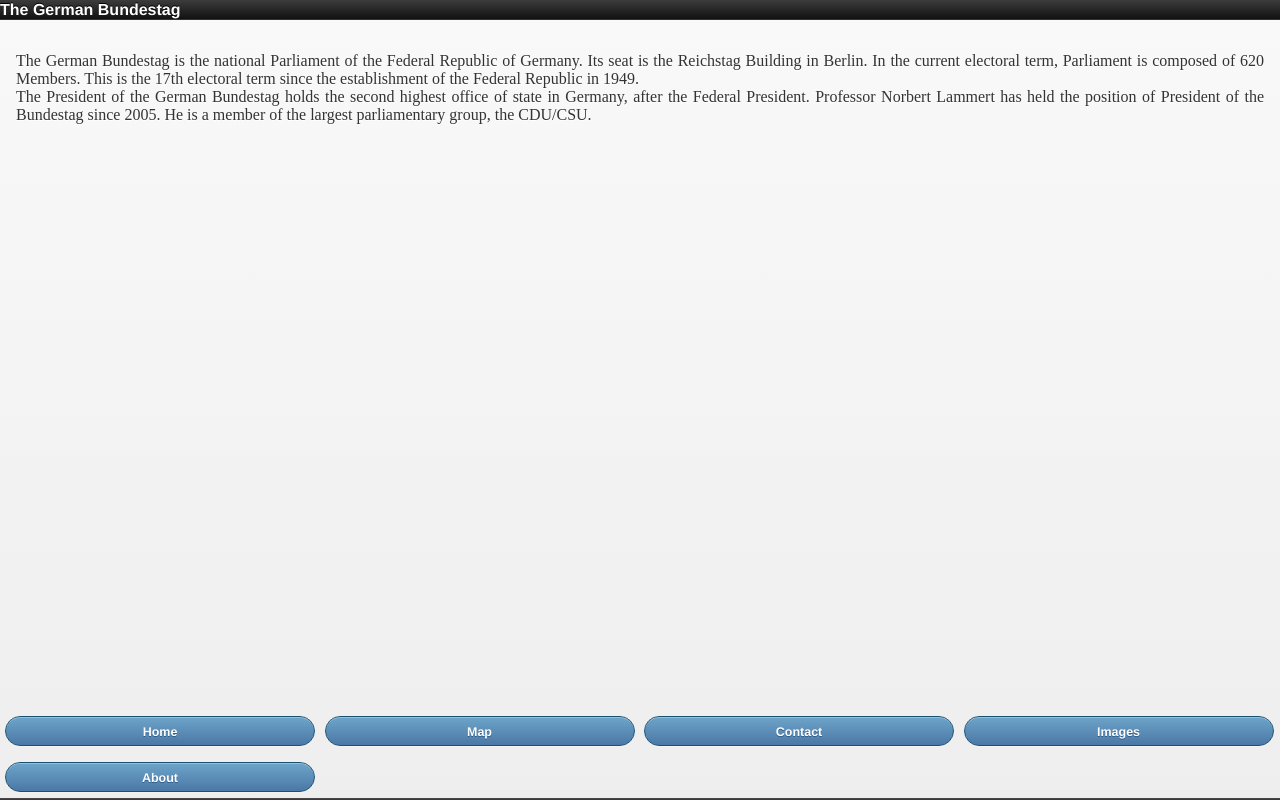
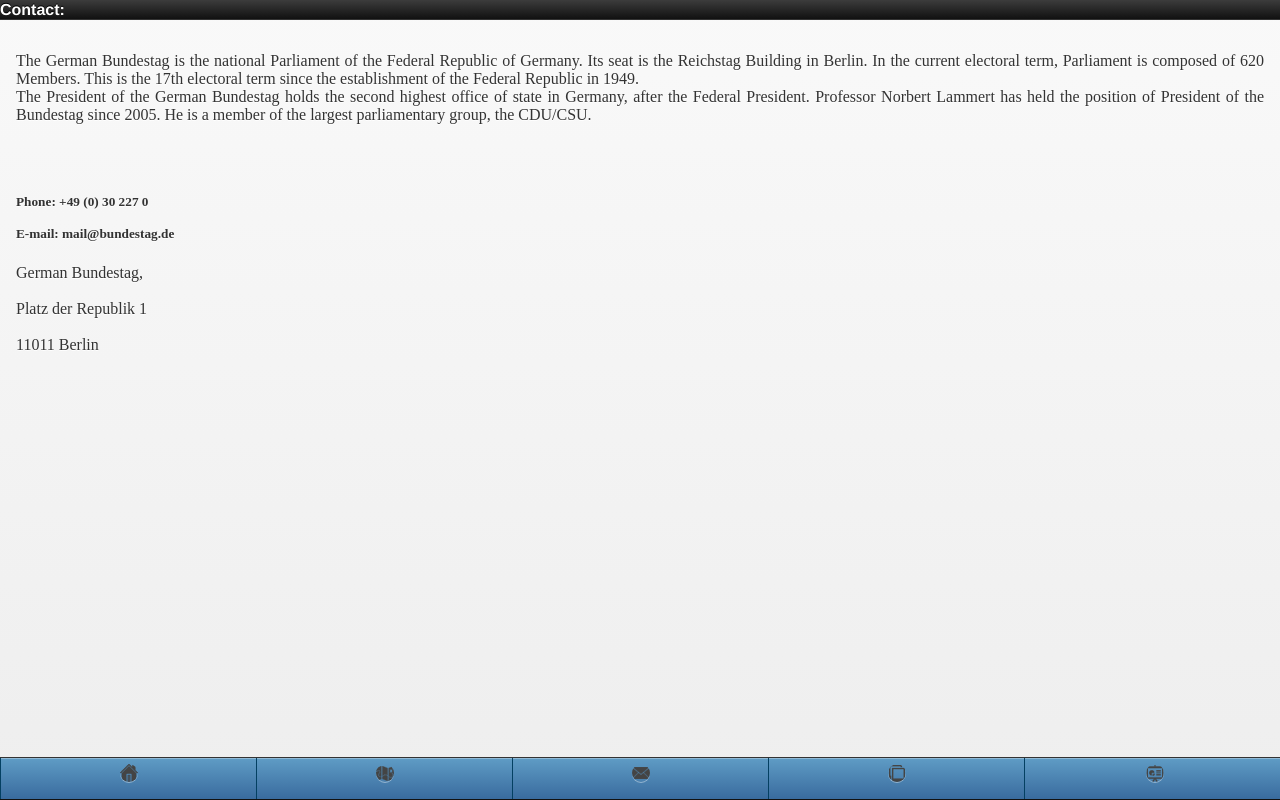
Before and after one commit to hamidsab/bundes, a PHP site: page /about.html in a window 1280 px wide. Run offline with PHP 8.4, Linux system fonts and the light colour scheme.

Commit message:
twitter-icons

```diff
--- a/about.html
+++ b/about.html
@@ -30,9 +30,24 @@
       </p>
 
     </div>
+
+    <div data-role="header" data-position="fixed">
+      Contact:
+    </div>
+    <div id="content">
+
+        <h5>Phone: +49 (0) 30 227 0 <br> </br>
+E-mail: mail@bundestag.de
+        </h5>
+
+
+        German Bundestag,<br></br>
+Platz der Republik 1 <br></br>
+11011 Berlin
+
 	<span id='motto'></span>
 
-    <div data-role="footer" data-position="fixed" data-fullscreen ="true">
+   <!-- <div data-role="footer" data-position="fixed" data-fullscreen ="true">
       <div id="footer">
         <fieldset class="ui-grid-c">
           <div class="ui-block-a">
@@ -52,6 +67,17 @@
           </div>
         </fieldset>
       </div>
-    </div>
+   </div> -->
+    <div data-role="footer" data-position="fixed">
+	<div data-role="navbar" class="navigation_bar" data-grid="d">
+	<ul>
+		<li><a href="index.html" id="nav_home" data-theme="b" data-icon="custom"></a></li>
+		<li><a href="map2.html" id="nav_map" data-theme="b" data-icon="custom"></a></li>
+		<li><a href="contact.html" id="nav_contact" data-theme="b" data-icon="custom"></a></li>
+		<li><a href="images.html" id="nav_img" data-theme="b" data-icon="custom"></a></li>
+		<li><a href="about.html" id="nav_abt" data-theme="b" data-icon="custom"></a></li>
+	</ul>
+	</div>
+</div>
   </body>
 </html>
--- a/bund.js
+++ b/bund.js
@@ -32,3 +32,21 @@
   {
   document.location.href ='picture.html';
   }
+
+ $(document).ready(function(){
+	$.ajax({
+		url:'http://search.twitter.com/search.json?q=%23reichstag&rpp=15&include_entities=true&with_twitter_user_id=true&result_type=mixed',
+		type: 'GET',
+        dataType: 'jsonp',
+        success: function(data) {
+        	$.each(data.results, function(index, tweet) {
+				addTweet('<img src="'+ tweet.profile_image_url + '"/>' + tweet.text);
+			});
+
+		}
+	});
+});
+
+function addTweet(tweet) {
+	$("#tweetlist").append("<li>" +  tweet + "</li>").listview('refresh');
+}
--- a/style.css
+++ b/style.css
@@ -47,16 +47,16 @@
                                    /* offset horizontal: half of text area width */
 }
 .map {
-    background:url(map.jpg) no-repeat center top; /* 170px x 200px */
+    /*background:url(map.jpg) no-repeat center top; /* 170px x 200px */
     position:absolute;             /* position in the center of the screen */
-	left:30%;
-    top:35%;
-  	height:400px;                   /* text area height */
-  	width:750px;                    /* text area width */
+	left:0%;
+    top:2%;
+  	                  /* text area height */
+  	width:100%;                    /* text area width */
     text-align:center;
     padding:180px 0px 0px 0px;     /* image height is 200px (bottom 20px are overlapped with text) */
     margin:-115px 0px 0px -112px;  /* offset vertical: half of image height and text area height */
-
+       background-size: 90%;
 }
 
 /* Landscape layout (with min-width) */
@@ -113,3 +113,58 @@
 padding: 1px;
 height: 280px;
 }
+
+.navigation-bar .ui-btn .ui-btn-inner {
+	padding-top: 40px !important;
+}
+
+.navigation-bar .ui-btn .ui-icon {
+	width: 30px!important;
+	height: 30px!important;
+	margin-left: -15px !important;
+	box-shadow: none!important;
+	-moz-box-shadow: none!important;
+	-webkit-box-shadow: none!important;
+	-webkit-border-radius: 0 !important;
+	border-radius: 0 !important;
+}
+
+#nav_map .ui-icon {
+	background-size: 34px 34px;
+}
+
+#nav_map .ui-icon {
+	background:  url(103-map.png) 50% 50% no-repeat;
+}
+
+#nav_contact .ui-icon {
+	background-size: 34px 34px;
+}
+
+#nav_contact .ui-icon {
+	background:  url(18-envelope.png) 50% 50% no-repeat;
+}
+
+#nav_img .ui-icon {
+	background-size: 34px 34px;
+}
+
+#nav_img .ui-icon {
+	background:  url(42-photos.png) 50% 50% no-repeat;
+}
+
+#nav_abt .ui-icon {
+	background-size: 34px 34px;
+}
+
+#nav_abt .ui-icon {
+	background:  url(137-presentation.png) 50% 50% no-repeat;
+}
+
+#nav_home .ui-icon {
+	background-size: 34px 34px;
+}
+
+#nav_home .ui-icon {
+	background:  url(53-house.png) 50% 50% no-repeat;
+}
```
Also changed, not shown: config.xml (added, +98 -0 lines), contact.html (+19 -15 lines), images.html (+13 -2 lines), index.html (+15 -2 lines), map.html (+13 -2 lines), map2.html (+14 -3 lines), 103-map.png (added), 137-presentation.png (added), 18-envelope.png (added), 42-photos.png (added), 53-house.png (added), bt.png (added).
